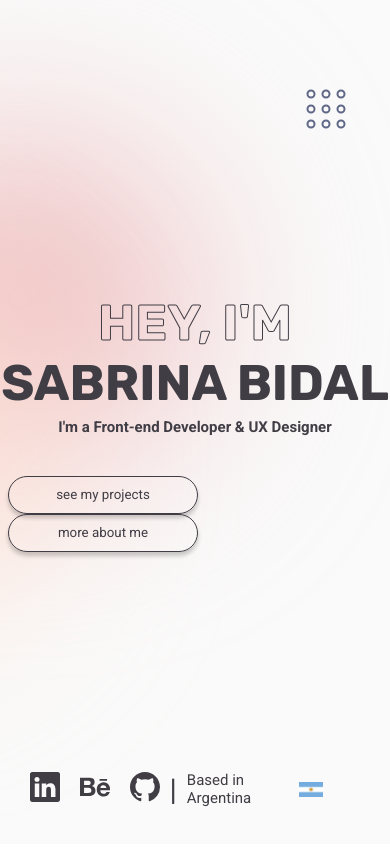
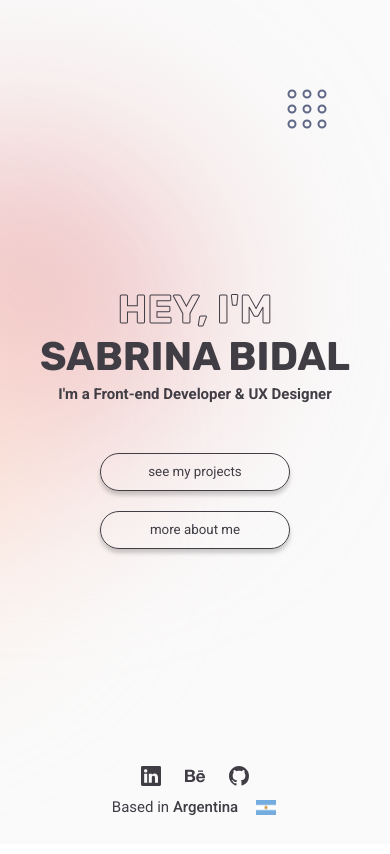
Before and after one commit to sabribidal/portfolio, a website: page index.html in a window 390 px wide. Drawn offline with Linux system fonts and the light colour scheme.

Commit message:
vista mobile de home

```diff
--- a/index.html
+++ b/index.html
@@ -52,7 +52,7 @@
     <div class="textP">
       <h1 class="presentation">HEY, I'M <span>SABRINA BIDAL</span></h1>
       <h2 class="whoIm">I'm a Front-end Developer & UX Designer</h2>
-      <div>
+      <div class="container-buttons">
         <a href="./pages/work.html"><button class="button1"><span>see my projects</span></button></a>
         <a href="./pages/about.html"><button class="button1"><span>more about me</span></button></a>
       </div>
@@ -61,6 +61,7 @@
 
 <!-- Footer -->
   <footer class="footerRedes">
+    <div class="icons-container">
       <a href="https://www.linkedin.com/in/sabrina-bidal-b8a0a5242/" target="_blank">
         <img src="./svg/LinkedIn.svg" alt="">
       </a>
@@ -70,6 +71,7 @@
       <a href="https://github.com/sabribidal" target="_blank">
         <img src="./svg/GitHub.svg" alt="">
       </a>
+    </div>
 
     <h4>|</h4>
     <div class="highlight">
--- a/scss/_buttons.scss
+++ b/scss/_buttons.scss
@@ -93,8 +93,8 @@
     position: relative;
 }
 
-/* @media only screen and (max-width: 600px) {
-    .button1, .button2{
-        margin: 8px;
+@media (max-width: 768px) {
+    .button1{
+        margin: 10px;
     }
-} */
+}
--- a/scss/_home.scss
+++ b/scss/_home.scss
@@ -144,15 +144,50 @@
     }
 }
 
+@media (max-width: 768px) {
+    .textP{
+        .container-buttons{
+            display: flex;
+            flex-direction: column;
+        }
 
+        .presentation{
+            font-size: 40px;
 
-
-/* @media only screen and (max-width: 600px) {
-    .titleP{
-        font-size: 52px;
+            span{
+                display: block;
+            }
+        }
     }
 
-    .grid{
-        display: flex; flex-direction: column;
+    .footerRedes{
+        flex-direction: column;
+        margin: 0 auto;
+        position: sticky;
+        padding-bottom: 5%;
+
+        img{
+            width: 20px;
+            height: 20px;
+        }
+
+        h4{
+            display: none;
+        }
+
+        h5{
+            margin: 8px;
+
+            span{
+                font-weight: 500;
+            }
+        }
+
+        .hover-container{
+            .stars{
+                display: none;
+            }
+        }
     }
-} */
+
+}
--- a/scss/style.scss
+++ b/scss/style.scss
@@ -143,14 +143,8 @@
     }
 }
 
-/* @media only screen and (max-width: 600px) {
-    .navBar{
-        .navBar-list{
-            top: 280px; left: 40px;
-        }
+@media (max-width: 768px) {
+    .boton-menu{
+        right: 15%;
     }
-
-    .container{
-        overflow: auto;
-    }
-} */
+}
```
Also changed, not shown: pages/about.html (+1 -1 lines), css/style.css, 1 other file. Lines whose indentation alone changed are shown as unchanged.
